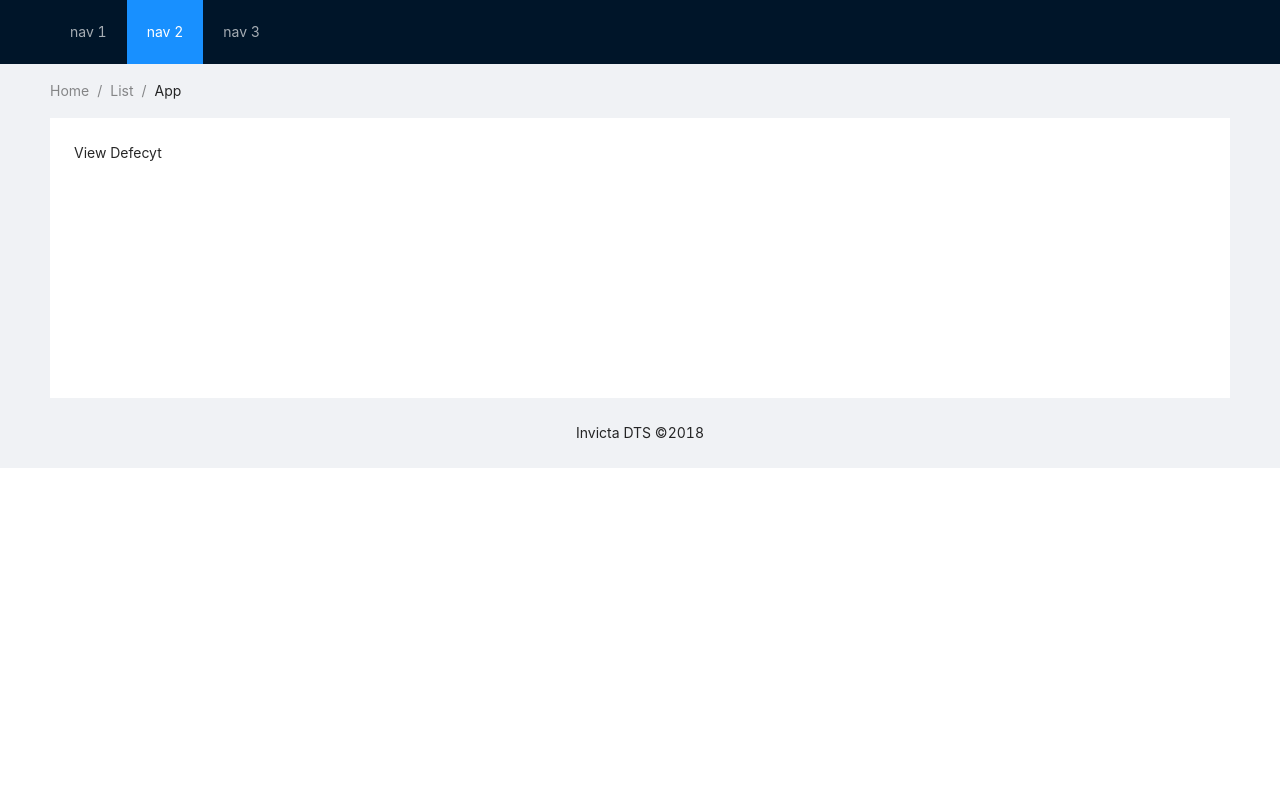
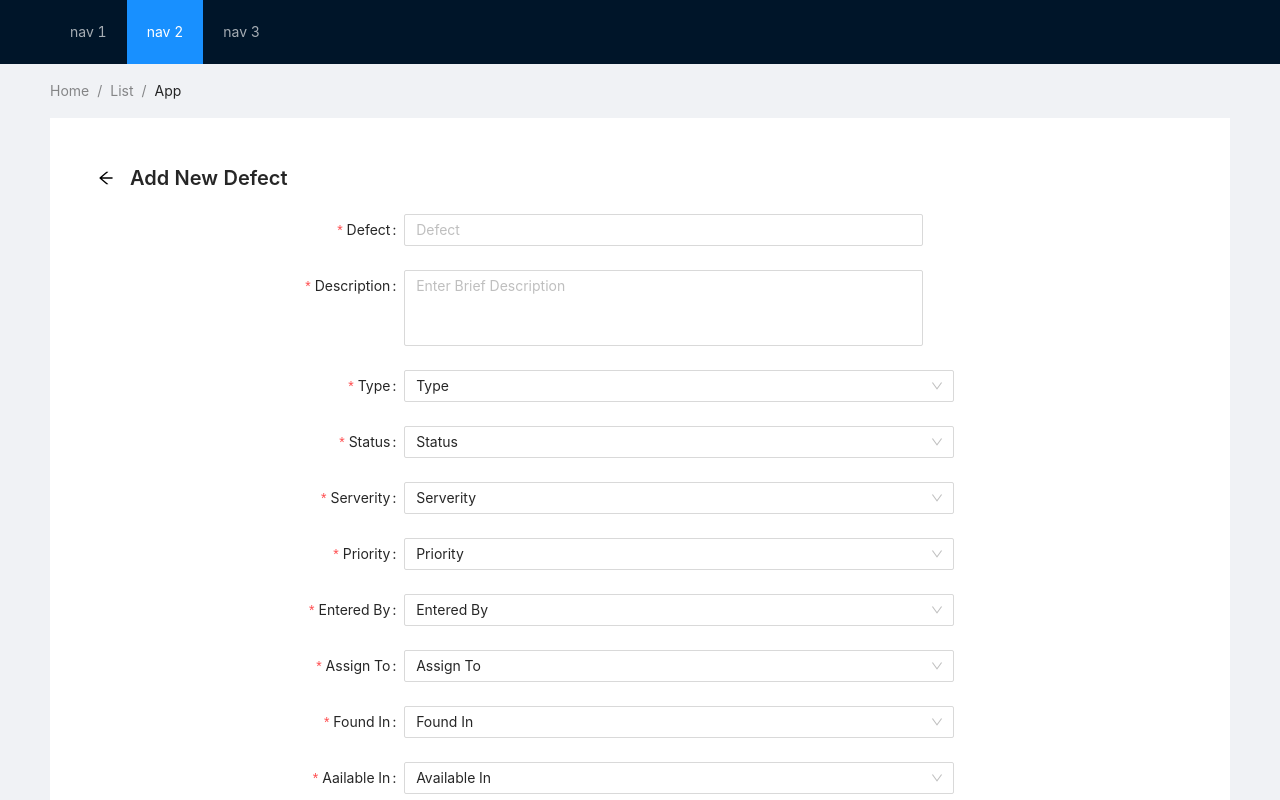
Before and after one commit to Lavanjan/Invicta-DTS, a React (Create React App) app: page / in a window 1280 px wide. Shown: the top 800 px of the page. Built offline with nearby package versions, Linux system fonts and the light colour scheme.

Commit message:
Add Defect Form

```diff
--- a/package.json
+++ b/package.json
@@ -3,6 +3,7 @@
   "version": "0.1.0",
   "private": true,
   "dependencies": {
+    "@ant-design/icons": "^4.2.1",
     "@testing-library/jest-dom": "^4.2.4",
     "@testing-library/react": "^9.5.0",
     "@testing-library/user-event": "^7.2.1",
--- a/src/components/addDefectDetails/AddDefectDetails.js
+++ b/src/components/addDefectDetails/AddDefectDetails.js
@@ -1,9 +1,247 @@
 import React, { Component } from 'react'
+import { Typography } from 'antd';
+import { Form, Input, Button, Select,message} from 'antd';
+import { PageHeader } from 'antd';
+import {PlusCircleOutlined,ClearOutlined} from '@ant-design/icons';
 
+const success = () => {
+    message.success('This is a success message');
+  };
+const { Option } = Select;
+const { TextArea } = Input;
+const { Title } = Typography;
+const layout = {
+    labelCol: {
+        span: 7,
+    },
+    wrapperCol: {
+        span: 11,
+    },
+};
+const validateMessages = {
+    required: '${label} is required!',
+    types: {
+        email: '${label} is not validate email!',
+        number: '${label} is not a validate number!',
+    },
+    number: {
+        range: '${label} must be between ${min} and ${max}',
+    },
+};
 export class AddDefectDetails extends Component {
+
+    constructor(props) {
+        super(props)
+        this.state = {
+
+        }
+    }
+
+    handleChange = (event) => {
+        this.setState({
+            [event.target.name]: event.target.value,
+        });
+    };
+
+    handleSubmit = (event) => {
+        alert("sss");
+        message.success('This is a success message')
+        event.preventDefault()
+       }
     render() {
+
         return (
             <div>
+                <PageHeader
+                    className="site-page-header"
+                    onBack={() => null}
+                    title="Add New Defect"
+                />
+                <Form {...layout} onFinish={this.handleSubmit} name="nest-messages" validateMessages={validateMessages}>
+                    <Form.Item
+                        name="defect"
+                        label="Defect"
+                        value={this.state.defect}
+                        onChange={this.handleChange}
+                        rules={[
+                            {
+                                required: true,
+                            },
+                        ]}
+                    >
+                        <Input placeholder="Defect" />
+                    </Form.Item>
+                    <Form.Item
+                        name="description"
+                        label="Description"
+                        value={this.state.description}
+                        onChange={this.handleChange}
+                        rules={[
+                            {
+                                required: true,
+                            },
+                        ]}
+                    >
+                        <TextArea
+                            placeholder="Enter Brief Description"
+                            autoSize={{ minRows: 3, maxRows: 5 }}
+                        />
+                    </Form.Item>
+                    <Form.Item
+                        name="type"
+                        label="Type"
+                        value={this.state.type}
+                        onChange={this.handleChange}
+                        rules={[
+                            {
+                                required: true,
+                            },
+                        ]}
+                    >
+                        <Select defaultValue="Type" style={{ width: 550 }}>
+                            <Option value="Front_End">Front End</Option>
+                            <Option value="Back_End">Back End</Option>
+                        </Select>
+                    </Form.Item>
+                    <Form.Item
+                        name="status"
+                        label="Status"
+                        value={this.state.status}
+                        onChange={this.handleChange}
+                        rules={[
+                            {
+                                required: true,
+                            },
+                        ]}
+                    >
+                        <Select defaultValue="Status" style={{ width: 550 }}>
+                            <Option value="New">New</Option>
+                            <Option value="Open">Open</Option>
+                            <Option value="Fixed">Fixed</Option>
+                            <Option value="Closed">Closed</Option>
+                            <Option value="Re-open">Re-open</Option>
+                            <Option value="Postpone">Postpone</Option>
+                        </Select>
+                    </Form.Item>
+                    <Form.Item
+                        name="serverity"
+                        label="Serverity"
+                        value={this.state.serverity}
+                        onChange={this.handleChange}
+                        rules={[
+                            {
+                                required: true,
+                            },
+                        ]}
+                    >
+                        <Select defaultValue="Serverity" style={{ width: 550 }}>
+                            <Option value="High">High</Option>
+                            <Option value="Medium">Medium</Option>
+                            <Option value="Low">Low</Option>
+                        </Select>
+                    </Form.Item>
+                    <Form.Item
+                        name="priority"
+                        label="Priority"
+                        value={this.state.priority}
+                        onChange={this.handleChange}
+                        rules={[
+                            {
+                                required: true,
+                            },
+                        ]}
+                    >
+                        <Select defaultValue="Priority" style={{ width: 550 }}>
+                            <Option value="High">High</Option>
+                            <Option value="Medium">Medium</Option>
+                            <Option value="Low">Low</Option>
+                        </Select>
+                    </Form.Item>
+
+                    <Form.Item
+                        name="entered_By"
+                        label="Entered By"
+                        value={this.state.entered_By}
+                        onChange={this.handleChange}
+                        rules={[
+                            {
+                                required: true,
+                            },
+                        ]}
+                    >
+                        <Select defaultValue="Entered By" style={{ width: 550 }}>
+                            <Option value="Sanjsijan">Sanjsijan</Option>
+                            <Option value="Lavanjan">Lavanjan</Option>
+                            <Option value="Sivapiriyan">Sivapiriyan</Option>
+                            <Option value="Gobika">Gobika</Option>
+                        </Select>
+                    </Form.Item>
+                    <Form.Item
+                        name="assign_To"
+                        label="Assign To"
+                        value={this.state.assign_To}
+                        onChange={this.handleChange}
+                        rules={[
+                            {
+                                required: true,
+                            },
+                        ]}
+                    >
+                        <Select defaultValue="Assign To" style={{ width: 550 }}>
+                            <Option value="Sanjsijan">Sanjsijan</Option>
+                            <Option value="Lavanjan">Lavanjan</Option>
+                            <Option value="Sivapiriyan">Sivapiriyan</Option>
+                            <Option value="Gobika">Gobika</Option>
+                        </Select>
+                    </Form.Item>
+                    <Form.Item
+                        name="found_In"
+                        label="Found In"
+                        value={this.state.found_In}
+                        onChange={this.handleChange}
+                        rules={[
+                            {
+                                required: true,
+                            },
+                        ]}
+                    >
+                        <Select defaultValue="Found In" style={{ width: 550 }}>
+                            <Option value="Rel-1">Rel-1</Option>
+                            <Option value="Rel-2">Rel-2</Option>
+                            <Option value="Rel-3">Rel-3</Option>
+                            <Option value="Rel-4">Rel-4</Option>
+                        </Select>
+                    </Form.Item>
+                    <Form.Item
+                        name="available_In"
+                        label="Aailable In"
+                        value={this.state.available_In}
+                        onChange={this.handleChange}
+                        rules={[
+                            {
+                                required: true,
+                            },
+                        ]}
+                    >
+                        <Select defaultValue="Available In" style={{ width: 550 }}>
+                            <Option value="Rel-1">Rel-1</Option>
+                            <Option value="Rel-2">Rel-2</Option>
+                            <Option value="Rel-3">Rel-3</Option>
+                            <Option value="Rel-4">Rel-4</Option>
+                        </Select>
+                    </Form.Item>
+                    <Form.Item wrapperCol={{ ...layout.wrapperCol, offset: 14 }}>
+                        <Button type="danger" style={{ width: 100 }}>
+                            <ClearOutlined />
+                            Clear
+                        </Button>
+                        &nbsp;
+                        <Button type="primary" htmlType="submit" style={{ width: 100 }}>
+                            <PlusCircleOutlined />  Submit
+                        </Button>
+
+                    </Form.Item>
+                </Form>
 
             </div>
         )
--- a/src/components/body/body.js
+++ b/src/components/body/body.js
@@ -2,12 +2,14 @@ import React, { Component } from 'react'
 import { Route } from 'react-router-dom';
 
 import ViewDefectDetails from './../viewDefectDetails/ViewDefectDetails';
+import AddDefectDetails from './../addDefectDetails/AddDefectDetails';
 
 export class body extends Component {
     render() {
         return (
             <div>
-                <ViewDefectDetails />
+                {/* <ViewDefectDetails /> */}
+                <AddDefectDetails />
             </div>
         )
     }
--- a/src/index.css
+++ b/src/index.css
@@ -23,3 +23,6 @@ code {
   margin: 16px 24px 16px 0;
   float: left;
 }
+.site-page-header {
+  border: 0px solid rgb(3, 27, 63);
+}
```
